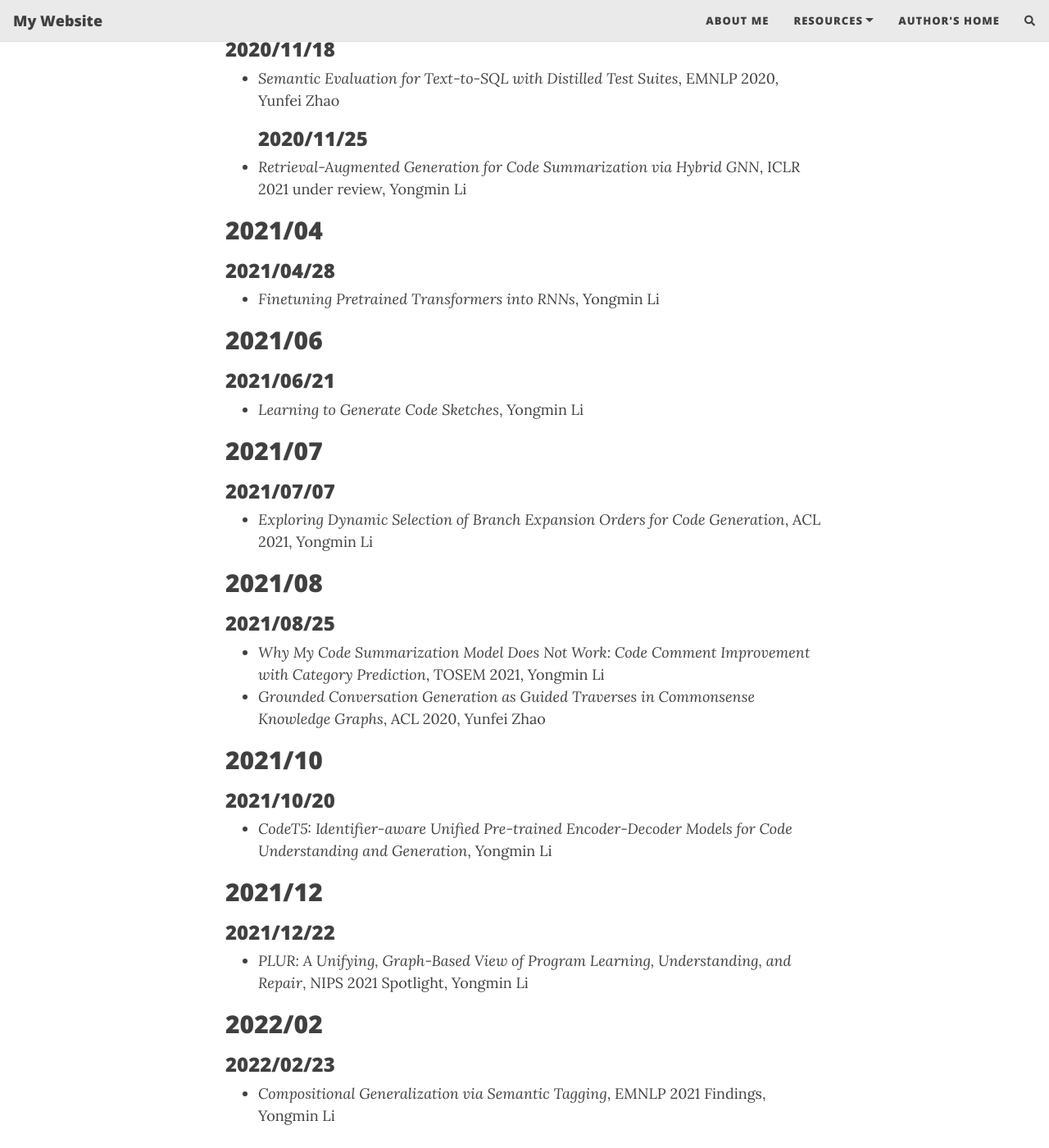
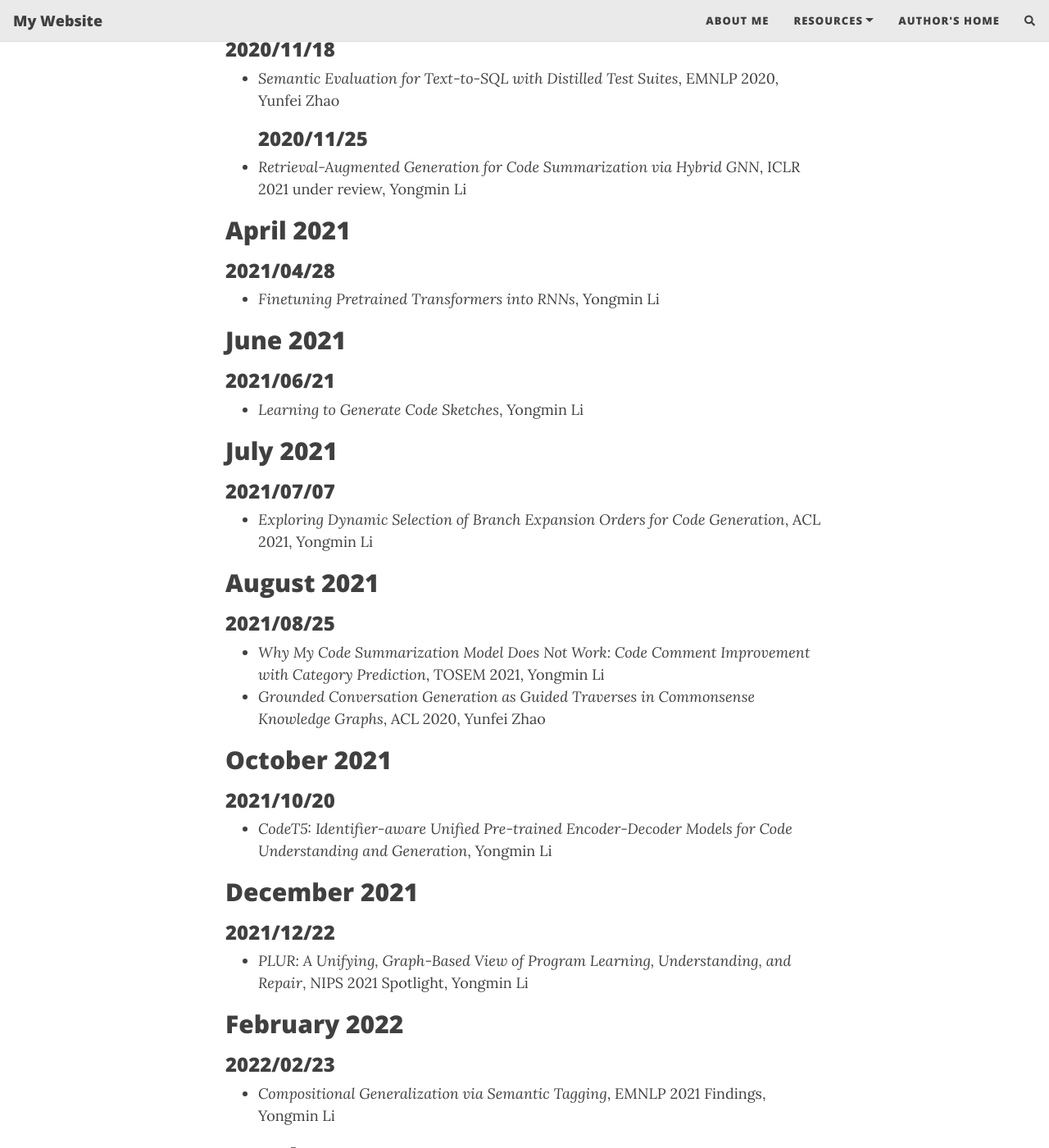
Before and after one commit to eecshope/LesPapiers, a Jekyll site: the page built from papiers.md, in a window 1280 px wide and 1400 px high, scrolled down 943 px. Shown: the whole window at 82% size. Built offline with Jekyll 4.4.1, drawn with Linux system fonts in a browser that asks for light colours; nearby versions of some CDN libraries; comment, search, counter and statistics services are not loaded; some of the changed text lies outside the part shown.

Commit message:
update papiers.md

```diff
--- a/papiers.md
+++ b/papiers.md
@@ -18,78 +18,78 @@ Ces sont les papiers de notre groupe. Lisez-les s'il vous plait!
 ### 2020/08/19
 - *Few-Shot Representation Learning for Out-Of-Vocabulary Words*, ACL 2019, Yongmin Li
 
-## 2020/11
+##  November 2020
 ### 2020/11/18
 - *Semantic Evaluation for Text-to-SQL with Distilled Test Suites*, EMNLP 2020, Yunfei Zhao
 ### 2020/11/25
 - *Retrieval-Augmented Generation for Code Summarization via Hybrid GNN*, ICLR 2021 under review, Yongmin Li
 
-## 2021/04
+##  April 2021
 ### 2021/04/28
 - *Finetuning Pretrained Transformers into RNNs*, Yongmin Li
 
-## 2021/06
+## June 2021
 ### 2021/06/21
 - *Learning to Generate Code Sketches*, Yongmin Li
 
-## 2021/07
+## July 2021
 ### 2021/07/07
 - *Exploring Dynamic Selection of Branch Expansion Orders for Code Generation*, ACL 2021, Yongmin Li
 
-## 2021/08
+## August 2021
 ### 2021/08/25
 - *Why My Code Summarization Model Does Not Work: Code Comment Improvement with Category Prediction*, TOSEM 2021, Yongmin Li
 - *Grounded Conversation Generation as Guided Traverses in Commonsense Knowledge Graphs*, ACL 2020, Yunfei Zhao
 
-## 2021/10
+## October 2021
 ### 2021/10/20
 - *CodeT5: Identifier-aware Unified Pre-trained Encoder-Decoder Models for Code Understanding and Generation*, Yongmin Li
 
-## 2021/12
+## December 2021
 ### 2021/12/22
 - *PLUR: A Unifying, Graph-Based View of Program Learning, Understanding, and Repair*, NIPS 2021 Spotlight, Yongmin Li
 
-## 2022/02
+## February 2022
 ### 2022/02/23
 - *Compositional Generalization via Semantic Tagging*, EMNLP 2021 Findings, Yongmin Li
 
-## 2020/03
+## March 2020
 ### 2020/03/22
 - *Code Search based on Context-aware Code Translation*, ICSE 2022, Yunfei Zhao
 
-## 2020/05
+## May 2020
 ### 2022/05/11
 - *FIRA: Fine-Grained Graph-Based Code Change Representation for Automated Commit Message Generation*, ICSE 2022, Yongmin Li
 
-## 2022/06
+## June 2022
 ### 2022/06/01
 - *Memorizing Transformers*, ICLR 2022, Yunfei Zhao
 ### 2022/06/22
 - *CERT: Continual Pre-Training on Sketches for Library-Oriented Code Generation*, IJCAI 2022, Yongmin Li
 - *Target-Side Input Augmentation for Sequence to Sequence Generation*, ICLR 2022, Yongmin Li
 
-## 2022/07
+## July 2022
 ### 2022/07/13
 - *Cross-Lingual Adaptation for Type Inference*, ISSTA 2022, Yunfei Zhao
 
-## 2022/08
+## August 2022
 ### 2022/08/03
 - *Directed Acyclic Transformer for Non-Autoregressive Machine Translation*, ICML 2022, Yongmin Li
 ### 2022/08/17
 - *Diet Code is Healthy: Simplifying Programs for Pre-trained Models of Code*, FSE 2022, Yunfei Zhao
 - *What do pre-trained code models know about code?*, ASE(NIER) 2021, Yunfei Zhao
 
-## 2022/09
+## September 2022
 ### 2022/09/19
 - *AST-Probe: Recovering abstract syntax trees from hidden representations of pre-trained language models*, ASE 2022, Yongmin Li
 ### 2022/09/26
 - *Natural Test Generation for Precise Testing of Question Answering Software*, ASE 2022, Yunfei Zhao
 
-## 2022/10
+## October 2022
 ### 2022/10/31
 - *NS^3: Neuro-Symbolic Semantic Code Search*, NIPS 2022, Yongmin Li
 
-## 2022/11
+## November 2022
 ### 2022/11/14
 - *CodeRetriever: Unimodal and Bimodal Contrastive Learning for Code Search*, EMNLP 2022, Yunfei Zhao
 
```
